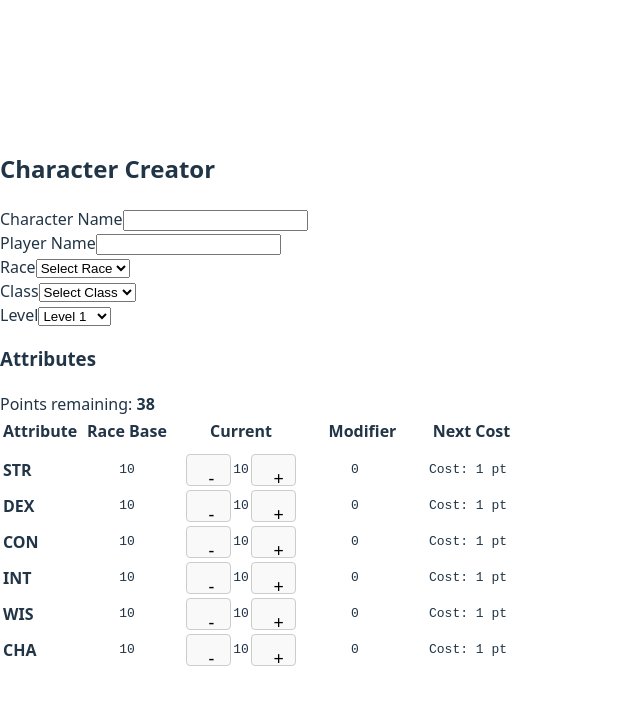
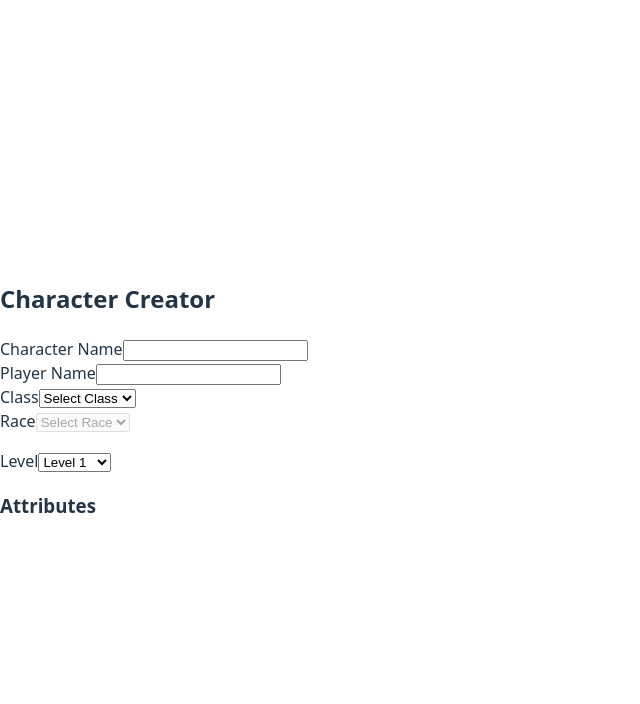
Before and after one commit to ShulmanAlon/triantos, a React (Vite) app: page / in a window 1280 px wide. Shown: the top 704 px of the page, without its empty margins (0-640 px from the left). Built offline with nearby package versions, Linux system fonts and the light colour scheme.

Commit message:
Updated class and race order

```diff
--- a/src/pages/CharacterCreator.tsx
+++ b/src/pages/CharacterCreator.tsx
@@ -1,4 +1,4 @@
-import { useState } from 'react';
+import { useEffect, useState } from 'react';
 import AttributeRow from '../components/CharacterCreator/AttributeRow';
 import { Attribute, AttributeState } from '../types/attributes';
 import { races } from '../data/races';
@@ -6,15 +6,19 @@
 import { calculateDerivedStats } from '../utils/derivedStats';
 import { GameClass } from '../types/gameClass';
 import { CLASSES } from '../data/classes';
+import { getPointCostChange } from '../utils/attributeUtils';
 
 const initialAttributes: AttributeState = { ...ARRGS_BASELINE };
 
 type Mode = 'create' | 'levelup';
+type CreationStep = 'class' | 'race' | 'attributes' | 'skills' | 'final';
 
 interface CharacterCreatorProps {
   mode: Mode;
 }
+
 export const CharacterCreator = ({ mode }: CharacterCreatorProps) => {
+  const [creationStep, setCreationStep] = useState<CreationStep>('class');
   const isLevelUpMode = mode === 'levelup';
   // const isLevelUpMode = true;
   const [selectedRace, setSelectedRace] = useState('');
@@ -49,6 +53,48 @@
     }
   };
 
+  function handleClassChange(newClass: string) {
+    setSelectedClass(newClass);
+    setSelectedRace('');
+    resetAttributes();
+    setUsedPoints(0);
+    // resetSkills(); // for later
+    setCreationStep('race');
+  }
+
+  function handleRaceChange(newRace: string) {
+    setSelectedRace(newRace);
+    resetAttributes(newRace);
+    setUsedPoints(0);
+    // resetSkills(); // for later
+    setCreationStep('attributes');
+  }
+
+  function resetAttributes(raceName: string = 'human') {
+    const raceData = races.find((r) => r.name === raceName);
+    const base = raceData?.baseStats ?? ARRGS_BASELINE;
+    setAttributes({ ...base });
+    setPool(TOTAL_STARTING_POINTS);
+  }
+
+  useEffect(() => {
+    if (!isLevelUpMode && creationStep === 'attributes') {
+      const totalSpent = Object.keys(attributes).reduce((sum, attr) => {
+        const typedAttr = attr as Attribute;
+        const cost = getPointCostChange(
+          effectiveBaseline[typedAttr],
+          attributes[typedAttr],
+          effectiveBaseline[typedAttr]
+        );
+        return sum + cost;
+      }, 0);
+
+      if (totalSpent === TOTAL_STARTING_POINTS) {
+        setCreationStep('skills');
+      }
+    }
+  }, [attributes, creationStep, isLevelUpMode, effectiveBaseline]);
+
   const derived = selectedClassData
     ? calculateDerivedStats(selectedClassData, attributes, level)
     : null;
@@ -67,64 +113,6 @@
         <input className="border rounded px-2 py-1 w-full" />
       </div>
 
-      {/* Race */}
-      <div className="mb-6">
-        <label className="block mb-1 font-medium">Race</label>
-        <select
-          className="border rounded px-2 py-1 w-full"
-          value={selectedRace}
-          disabled={isLevelUpMode}
-          onChange={(e) => {
-            const newRaceName = e.target.value;
-            setSelectedRace(newRaceName);
-
-            const newRace = races.find((r) => r.name === newRaceName);
-            if (newRace) {
-              setAttributes({ ...newRace.baseStats }); // reset attributes
-              setPool(TOTAL_STARTING_POINTS);
-            }
-          }}
-        >
-          <option value="">Select Race</option>
-          {races.map((race) => (
-            <option key={race.name} value={race.name}>
-              {race.name}
-            </option>
-          ))}
-        </select>
-
-        {selectedRace && (
-          <div className="mt-2 text-sm text-gray-700">
-            {/* Race description */}
-            {!isLevelUpMode ? (
-              <p className="text-sm mt-2">{selectedRaceData?.description}</p>
-            ) : (
-              <details className="text-sm mt-2">
-                <summary className="cursor-pointer text-gray-500">
-                  View race description
-                </summary>
-                <p>{selectedRaceData?.description}</p>
-              </details>
-            )}
-
-            {/* Race special abilities */}
-            <ul className="mt-2 text-gray-500 list-disc pl-5">
-              {selectedRaceData?.specialAbilities?.map((ability) => (
-                <li key={ability}>{ability}</li>
-              ))}
-            </ul>
-
-            {/* Race restrictions */}
-            {selectedRaceData?.restrictions &&
-              selectedRaceData.restrictions.length > 0 && (
-                <p className="mt-1 text-red-500 text-sm">
-                  Restrictions: {selectedRaceData.restrictions.join(', ')}
-                </p>
-              )}
-          </div>
-        )}
-      </div>
-
       {/* Class */}
       <div className="mb-6">
         <label className="block mb-1 font-medium">Class</label>
@@ -132,9 +120,15 @@
           className="border rounded px-2 py-1 w-full"
           value={selectedClass}
           disabled={isLevelUpMode}
-          onChange={(e) => setSelectedClass(e.target.value)}
+          onChange={(e) => {
+            const newClass = e.target.value;
+            handleClassChange(newClass);
+            // if (creationStep === 'class') setCreationStep('attributes');
+          }}
         >
-          <option value="">Select Class</option>
+          <option value="" disabled hidden>
+            Select Class
+          </option>{' '}
           {CLASSES.map((cls) => (
             <option key={cls.name} value={cls.name}>
               {cls.name}
@@ -168,6 +162,57 @@
         )}
       </div>
 
+      {/* Race */}
+      <div className="mb-6">
+        <label className="block mb-1 font-medium">Race</label>
+        <select
+          className="border rounded px-2 py-1 w-full"
+          value={selectedRace}
+          disabled={creationStep === 'class' || isLevelUpMode}
+          onChange={(e) => {
+            handleRaceChange(e.target.value);
+          }}
+        >
+          <option value="" disabled hidden>
+            Select Race
+          </option>{' '}
+          {races.map((race) => (
+            <option key={race.name} value={race.name}>
+              {race.name}
+            </option>
+          ))}
+        </select>
+
+        <div className="mt-2 text-sm text-gray-700">
+          {/* Race description */}
+          {!isLevelUpMode ? (
+            <p className="text-sm mt-2">{selectedRaceData?.description}</p>
+          ) : (
+            <details className="text-sm mt-2">
+              <summary className="cursor-pointer text-gray-500">
+                View race description
+              </summary>
+              <p>{selectedRaceData?.description}</p>
+            </details>
+          )}
+
+          {/* Race special abilities */}
+          <ul className="mt-2 text-gray-500 list-disc pl-5">
+            {selectedRaceData?.specialAbilities?.map((ability) => (
+              <li key={ability}>{ability}</li>
+            ))}
+          </ul>
+
+          {/* Race restrictions */}
+          {selectedRaceData?.restrictions &&
+            selectedRaceData.restrictions.length > 0 && (
+              <p className="mt-1 text-red-500 text-sm">
+                Restrictions: {selectedRaceData.restrictions.join(', ')}
+              </p>
+            )}
+        </div>
+      </div>
+
       {/* Level */}
       <div className="mb-6">
         <label className="block mb-1 font-medium">Level</label>
@@ -186,6 +231,8 @@
 
       <h3 className="text-xl font-semibold mt-8 mb-2">Attributes</h3>
 
+      {creationStep === 'attributes' && (
+        <div>
           {/* Ability points pool */}
           {!isLevelUpMode && (
             <div className="mt-4 text-right text-sm">
@@ -268,6 +315,8 @@
             </div>
           )}
         </div>
+      )}
+    </div>
   );
 };
 
--- a/src/utils/attributeUtils.ts
+++ b/src/utils/attributeUtils.ts
@@ -1,14 +1,3 @@
-import { AttributeState } from '../types/attributes';
-
-export const BASELINE: AttributeState = {
-  str: 10,
-  dex: 10,
-  wis: 10,
-  int: 10,
-  con: 10,
-  cha: 10,
-};
-
 function getPoolPointCostAtOffset(offsetFromBaseline: number): number {
   if (offsetFromBaseline < 2) return 1;
   return Math.trunc((offsetFromBaseline + 2) / 2);
```
Lines whose indentation alone changed are shown as unchanged.
